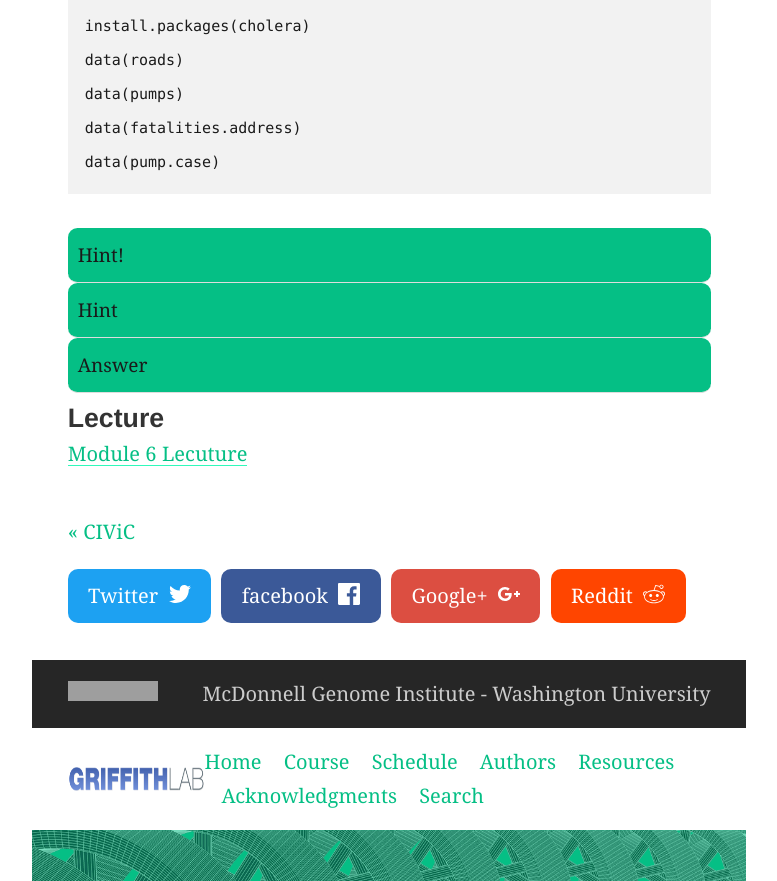
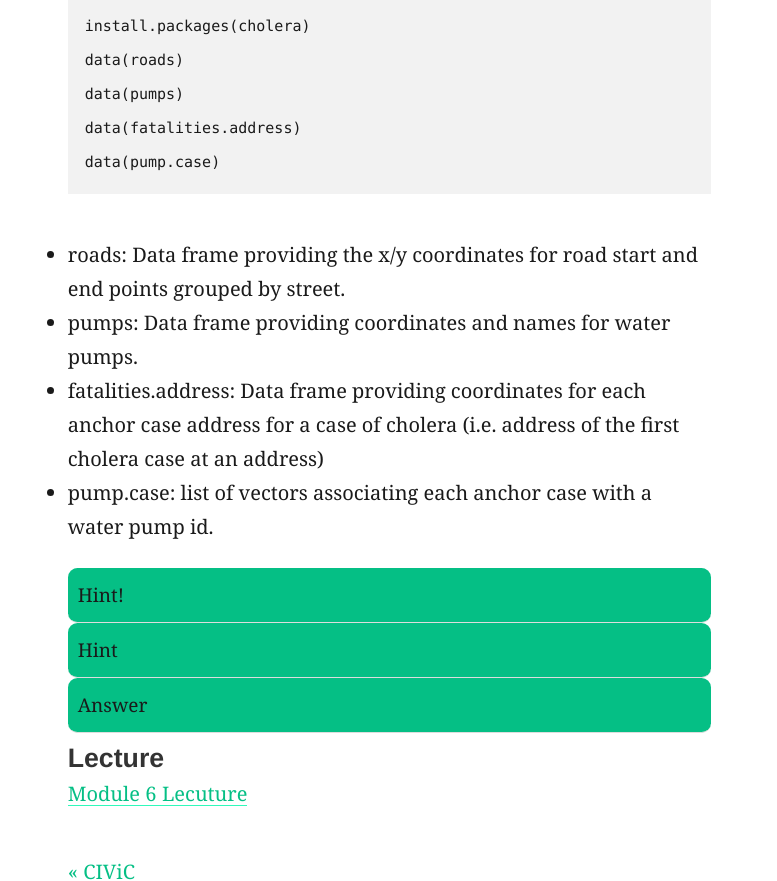
Before and after one commit to griffithlab/genviz.org, a Jekyll site: the page built from blog/index.html, in a window 1280 px wide and 900 px high, scrolled down 2715 px, cut to the strip 19-900 px from the top of the window. Shown: the whole strip, without its empty margins (32-809 px from the left). Built offline with Jekyll 4.4.1, drawn with Linux system fonts in a browser that asks for light colours; nearby versions of some CDN libraries; the list of posts is cut into pages by our own code; some of the changed text lies outside the part shown; grey boxes are pictures that could not be loaded.

Commit message:
added description of cholera data

````diff
--- a/_posts/0006-01-01-Review.md
+++ b/_posts/0006-01-01-Review.md
@@ -11,10 +11,10 @@ date: 0006-01-01
 In this section we provide some additional exercises covering a range of topics to reinforce concepts and topics throughout this course series. We encourage students to attempt to do these exercises on their own. We have provided hints and an answer for each exercise however these should be used only as a last resort, students should first try searching for solutions throughout this course and other available resources throughout the web.
 
 #### Additional Exercises
-In 1854 there was cholera epedemic in the Soho district of London kown as the [Golden square outbreak](https://en.wikipedia.org/wiki/1854_Broad_Street_cholera_outbreak). Ultimately a particularly virulent strain of the disease caused the deaths of 616 individuals. At this time there were two competing theories as to the cause of the outbreak. The commonly held miasma theory postulated that foul air from decaying organic matter was the cause of the disease. A physician by the name of [John Snow](https://en.wikipedia.org/wiki/John_Snow) had published years early germ theory, specifically that cholera was caused by the presence of an as yet unkown germ cells which contaminated water. The [Golden square outbreak](https://en.wikipedia.org/wiki/1854_Broad_Street_cholera_outbreak) allowed [John Snow](https://en.wikipedia.org/wiki/John_Snow) with the help of [Henry Whitehead](https://en.wikipedia.org/wiki/Henry_Whitehead_(priest)) to map the deaths of the outbreak in relation to public water pumps around the area. Eventually this work led to the debunking of miasma theory. In this exercise try and recreate the famous map originally created by [John Snow](https://en.wikipedia.org/wiki/John_Snow) to support his theory, and example of which is shown below. You'll need to install the package [cholera](https://cran.r-project.org/web/packages/cholera/index.html) and use the data frames specified below.
+In 1854 there was cholera epedemic in the Soho district of London kown as the [Golden square outbreak](https://en.wikipedia.org/wiki/1854_Broad_Street_cholera_outbreak). Ultimately a particularly virulent strain of the disease caused the deaths of 616 individuals. At this time there were two competing theories as to the cause of the outbreak. The commonly held miasma theory postulated that foul air from decaying organic matter was the cause of the disease. A physician by the name of [John Snow](https://en.wikipedia.org/wiki/John_Snow) had published years early germ theory, specifically that cholera was caused by the presence of an as yet unkown germ cells which contaminated water. The [Golden square outbreak](https://en.wikipedia.org/wiki/1854_Broad_Street_cholera_outbreak) allowed [John Snow](https://en.wikipedia.org/wiki/John_Snow) with the help of [Henry Whitehead](https://en.wikipedia.org/wiki/Henry_Whitehead_(priest)) to map the deaths of the outbreak in relation to public water pumps around the area. Eventually this work led to the debunking of miasma theory. In this exercise try and recreate the famous map originally created by [John Snow](https://en.wikipedia.org/wiki/John_Snow) to support his theory, an example of which is shown below. You'll need to install the package [cholera](https://cran.r-project.org/web/packages/cholera/index.html) and use the data frames specified below.
 
 * **topics covered:** ggplot2, basic R
-* **difficulty:** 2/5
+* **difficulty:** 3/5
 
 {% include figure.html image="/assets/Review/snowMap.png" width=700 %}
 
@@ -26,6 +26,11 @@ data(fatalities.address)
 data(pump.case)
 ```
 
+* roads: Data frame providing the x/y coordinates for road start and end points grouped by street.
+* pumps: Data frame providing coordinates and names for water pumps.
+* fatalities.address: Data frame providing coordinates for each anchor case address for a case of cholera (i.e. address of the first cholera case at an address)
+* pump.case: list of vectors associating each anchor case with a water pump id.
+
 {% include question.html question="Hint!" answer="You shouldn\'t need to alter the roads df to plot it with ggplot, take a look at the group aesthetic!"%}
 {% include question.html question="Hint" answer="you need to merge the fatalities.address and pump.case data frames but first you\'ll need to convert pump.case to a data frame, look at the stack() function!"%}
 {% include question.html question="Answer" answer='Download an Rscript with the answer <a href="http://genviz.org/assets/Review/exercise1/snowMapAnswer.R">Here.</a>.'%}
````
